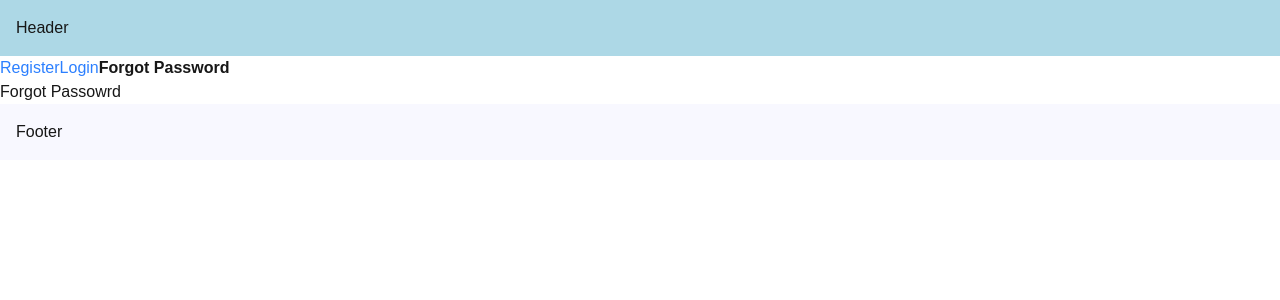
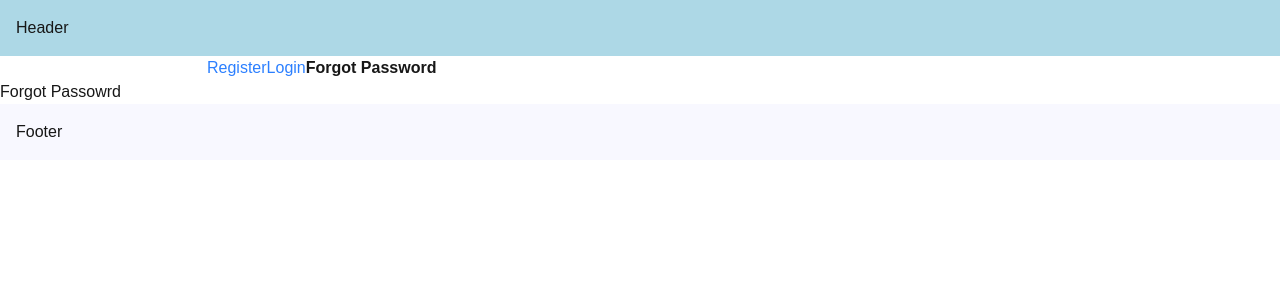
Before and after one commit to syadav48/NextEdge, a Next.js app in the folder my-app/: page /forgot-password in a window 1280 px wide. Shown: the top 300 px of the page. Built offline with nearby package versions, Linux system fonts and the light colour scheme.

Commit message:
templates -23

```diff
--- a/my-app/src/app/(auth)/layout.tsx
+++ b/my-app/src/app/(auth)/template.tsx
@@ -1,6 +1,7 @@
 "use client"
 import Link from "next/link";
 import { usePathname } from "next/navigation";
+import { useState } from "react";
 
 //usePathName hook to be used to check which link is active, and it works only in client component
 const navLinks = [
@@ -15,8 +16,10 @@ export default function AuthLayout({
     children: React.ReactNode;
 }){
     const pathName = usePathname()
+    const [input, setInput] = useState("")
     return(
         <div>
+            <input value={input} onChange={(e) => setInput(e.target.value)}/>
             {navLinks.map((link) => {
                 const isActive = pathName === link.href || (pathName.startsWith(link.href) && link.href !== '/')
                 return(
--- a/my-app/tsconfig.json
+++ b/my-app/tsconfig.json
@@ -22,6 +22,6 @@
       "@/*": ["./src/*"]
     }
   },
-  "include": ["next-env.d.ts", "**/*.ts", "**/*.tsx", ".next/types/**/*.ts", "src/app/_lib"],
+  "include": ["next-env.d.ts", "**/*.ts", "**/*.tsx", ".next/types/**/*.ts", "src/app/_lib", ".next/types/app/(auth)/Login/page.tsx"],
   "exclude": ["node_modules"]
 }
```
Also changed, not shown: 1 other file (tests, documents, lock files or other folders).
